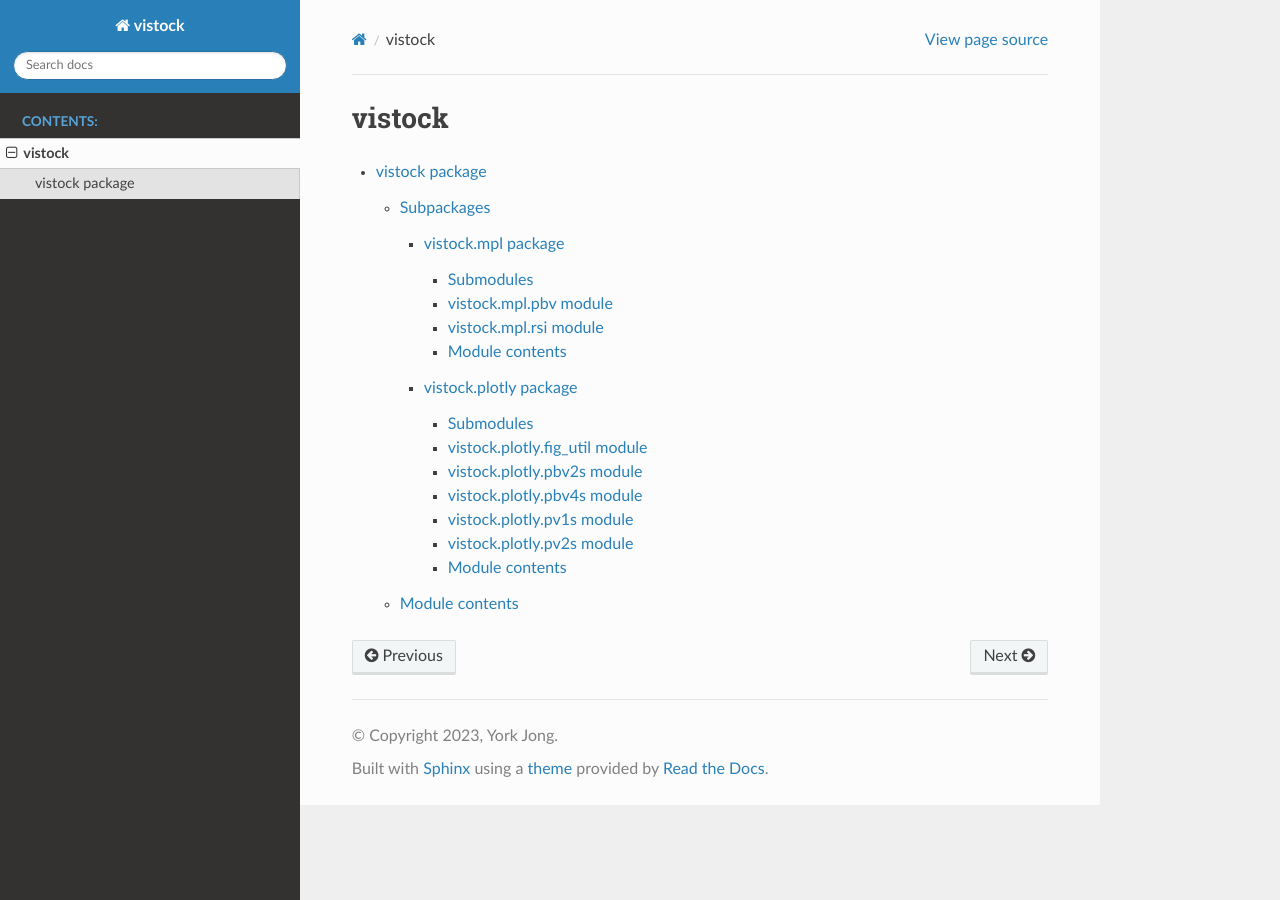
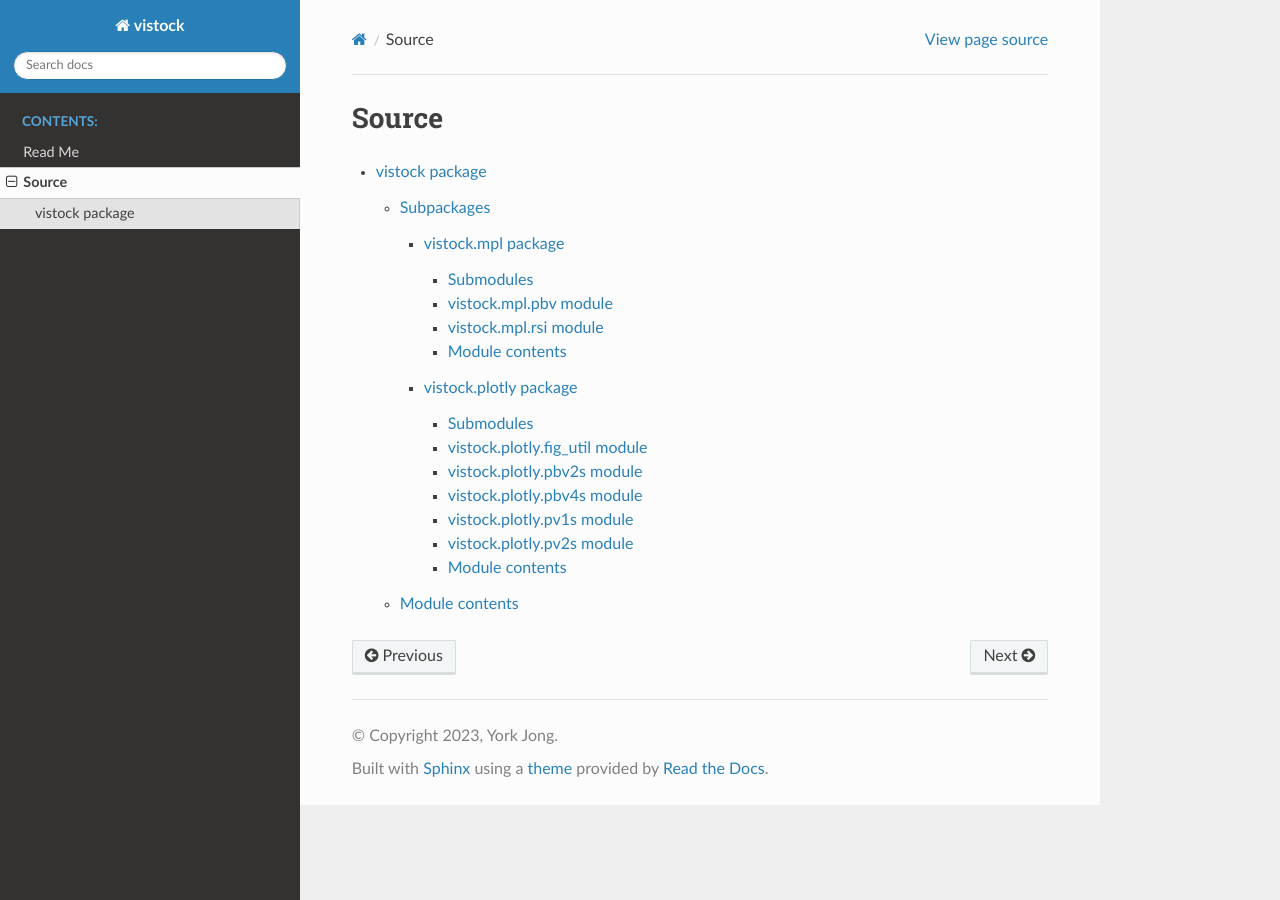
Before and after one commit to yorkjong/vistock, a Sphinx documentation site: the page built from docs/modules.rst, in a window 1280 px wide. Built offline with Sphinx 7.4.7 and the Read the Docs theme 2.0.0, drawn with Linux system fonts in a browser that asks for light colours; pages that are not in the unit, such as notebooks, are missing from menus.

Commit message:
Refined document generating.

````diff
--- a/README.md
+++ b/README.md
@@ -1,5 +1,6 @@
-# vistock -- Visualizing Stocks
-`vistock` is an open source package that provides a lot of plot() functions to visualize stocks. For those who just want to use it directly without knowing too many details, I also provide a Colab notebook file, which can be used to plot stock charts you want after simply filling out parameters on the Colab Forms.
+# Read Me
+## Visualizing Stocks
+`vistock` is an open source package that provides a lot of plot() functions for visualizing stocks. For those who just want to use it directly without knowing too many details, I also provide a Colab notebook file, which can be used to plot stock charts you want after simply filling out parameters on the Colab Forms.
 
 ## Getting Started on Colab
 
@@ -19,19 +20,23 @@
 ## Dive into it on your computer.
 
 1. Install vistock from GitHub
+
     ```sh
     pip install git+https://github.com/YorkJong/vistock.git
     ```
 
 2. Install TA-Lib optionally (used only by vistock.mpl.rsi module)
+
     Install TA-Lib on macOS
     ```sh
     brew install ta-lib
     pip install Ta-Lib
     ```
+
     Install on other platform Please ref. [Installation of Ta-Lib in Python: A Complete Guide for all Platforms](https://blog.quantinsti.com/install-ta-lib-python/).
 
 3. Run a test code.
+
     There are two test code in `vistock/tests` folder.
     * [test_plotly.py](https://github.com/YorkJong/vistock/blob/main/tests/test_plotly.py) -- for Plotly version
     * [test_mpl.py](https://github.com/YorkJong/vistock/blob/main/tests/test_mpl.py) -- for mplfinance version
@@ -41,6 +46,7 @@
     cd vistock/tests
     python test_plotly.py
     ```
+
     This test code will show stock charts and save them into interactie html files.
     You can double-clicked a output file to open it on your browser.
 
--- a/docs/conf.py
+++ b/docs/conf.py
@@ -28,7 +28,8 @@
 extensions = [
     'sphinx.ext.autodoc',
     'sphinx.ext.viewcode',
-    'sphinx.ext.napoleon'
+    'sphinx.ext.napoleon',
+    'myst_parser'
 ]
 
 templates_path = ['_templates']
@@ -37,11 +38,11 @@
 # The suffix(es) of source filenames.
 # You can specify multiple suffix as a list of string:
 #
-source_suffix = ['.rst', '.md', '.py']
+source_suffix = ['.rst', '.md']
 
 
 # -- Options for HTML output -------------------------------------------------
 # https://www.sphinx-doc.org/en/master/usage/configuration.html#options-for-html-output
 
 html_theme = 'sphinx_rtd_theme'
-html_static_path = ['_static']
+#html_static_path = ['_static']
--- a/docs/index.rst
+++ b/docs/index.rst
@@ -10,7 +10,7 @@
    :maxdepth: 2
    :caption: Contents:
 
-   README.md
+   readme
    modules
 
 Indices and tables
--- a/docs/modules.rst
+++ b/docs/modules.rst
@@ -1,4 +1,4 @@
-vistock
+Source
 =======
 
 .. toctree::
--- a/docs/requirements.txt
+++ b/docs/requirements.txt
@@ -1,7 +1,3 @@
 sphinx
 sphinx_rtd_theme
-
-pandas
-yfinance
-mplfinance
-plotly
+myst-parser
````
Also changed, not shown: docs/readme.md (added, +2 -0 lines), 1 other file.
